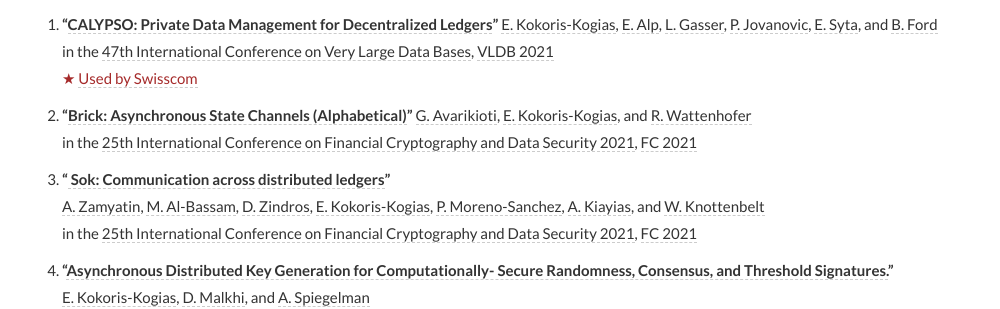
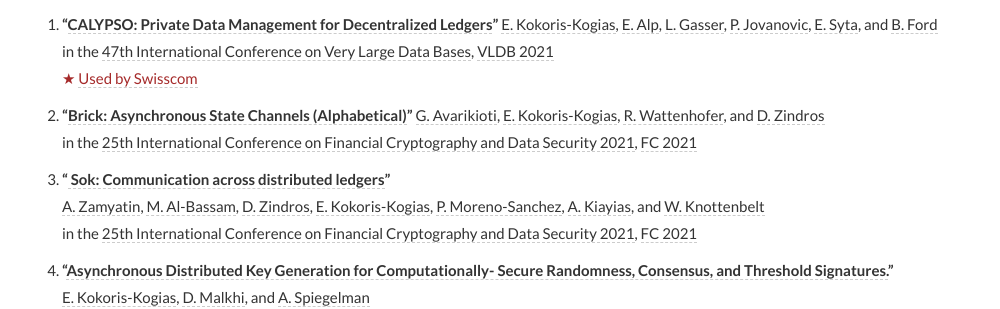
Before and after one commit to LefterisKK/LefterisKK.github.io, a Jekyll site: the page built from index.md, in a window 1280 px wide and 900 px high, scrolled down 652 px. Shown: the part 154-463 px from the top of the window, without its empty margins (138-1138 px from the left). Built offline with Jekyll 4.4.1, drawn with Linux system fonts in a browser that asks for light colours; our own code applies the rules of GitHub Pages for plain Markdown files.

Commit message:
missing author

```diff
--- a/_data/publications.yml
+++ b/_data/publications.yml
@@ -12,7 +12,7 @@
       icon: ★
 -
   title: 'Brick: Asynchronous State Channels (Alphabetical)'
-  authors: zeta-lefkok-wattenhofer
+  authors: zeta-lefkok-wattenhofer-zindros
   venue: fc2021
   url: https://arxiv.org/abs/1905.11360
   meta:
```
